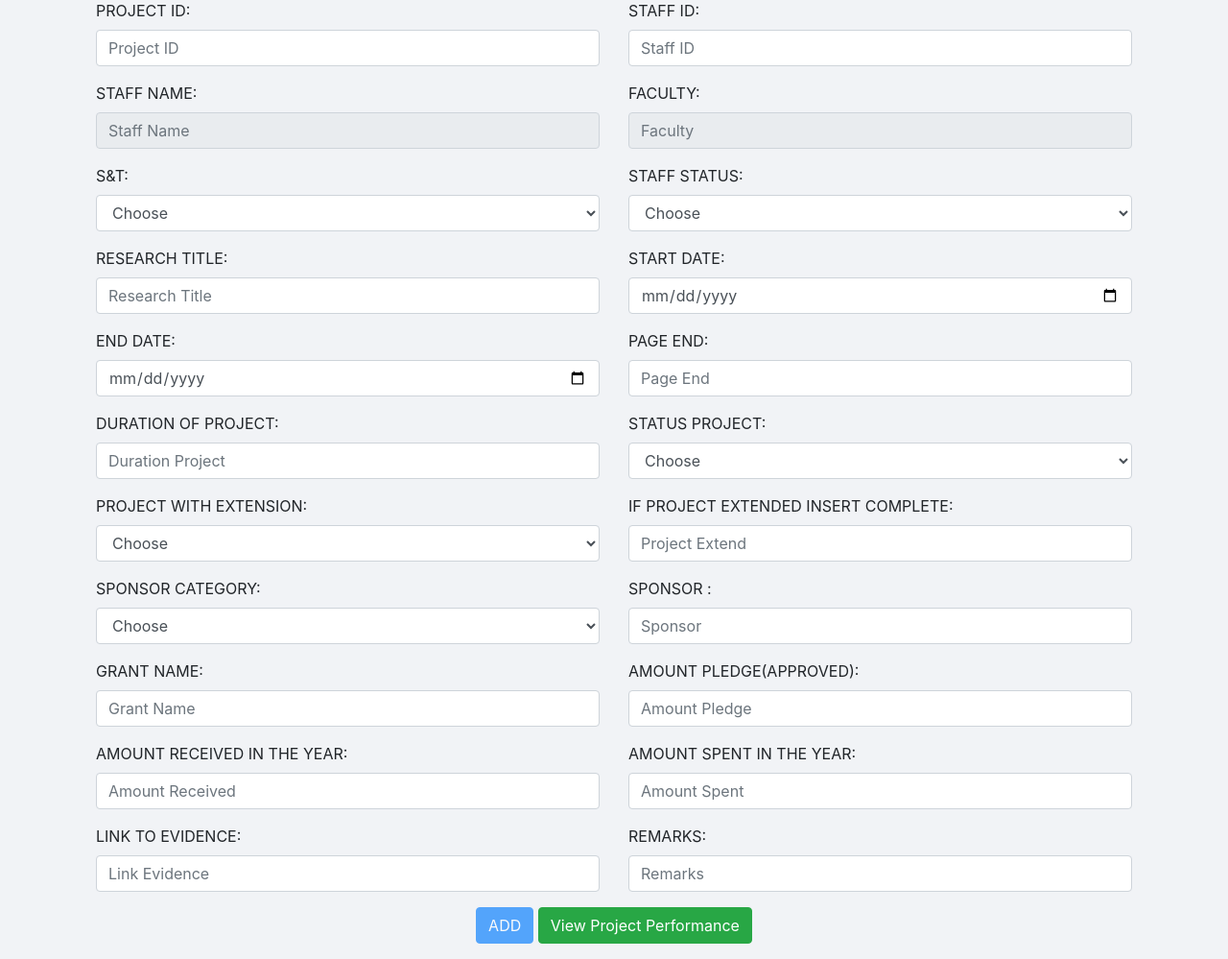
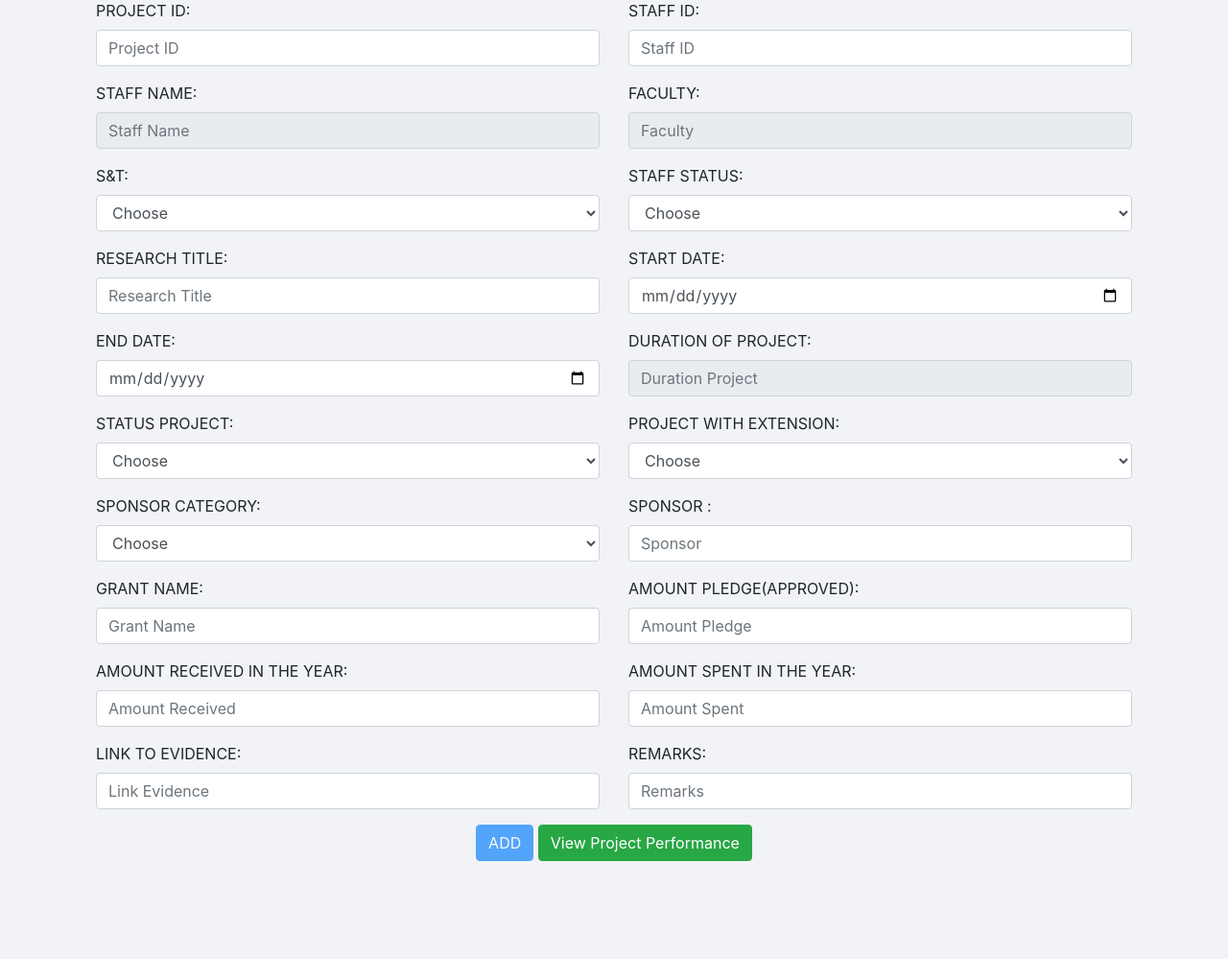
Before and after one commit to queain27/KiasExpert, a PHP site: page /pages/sectionC/addprojectperformance.php in a window 1280 px wide. Shown: the part 90-1089 px from the top of the page at 96% size. After the commit the page ends 987 px from the top, so only its background shows below. Run offline with PHP 8.4, Linux system fonts and the light colour scheme; a user stored in the database is signed in; some libraries are stand-ins or nearby versions; some web fonts are replaced.

Commit message:
fix page

```diff
--- a/pages/SectionC/Research_Project.php
+++ b/pages/SectionC/Research_Project.php
@@ -88,7 +88,6 @@ include "../examples/config.php";
                     <th style="text-align: center">Research Title</th>
                     <th style="text-align: center">Start Date</th>
                     <th style="text-align: center">End Date</th>
-                    <th style="text-align: center">Page End</th>
                     <th style="text-align: center">Duration Project (Month)</th>
                     <th style="text-align: center">Status Project</th>
                     <th style="text-align: center">Project Extension</th>
@@ -144,7 +143,6 @@ include "../examples/config.php";
                 <td style="text-align: center"><?php echo $row['research_title']; ?></td>
                 <td style="text-align: center"><?php echo $row['start_date']; ?></td>
                 <td style="text-align: center"><?php echo $row['end_date']; ?></td>
-                <td style="text-align: center"><?php echo $row['page_end']; ?></td>
                 <td style="text-align: center"><?php echo $row['duration_project']; ?></td>
                 <td style="text-align: center"><?php echo $row['status_project']; ?></td>
                 <td style="text-align: center"><?php echo $row['project_extension']; ?></td>
@@ -202,7 +200,6 @@ include "../examples/config.php";
                     <th style="text-align: center">Research Title</th>
                     <th style="text-align: center">Start Date</th>
                     <th style="text-align: center">End Date</th>
-                    <th style="text-align: center">Page End</th>
                     <th style="text-align: center">Duration Project (Month)</th>
                     <th style="text-align: center">Status Project</th>
                     <th style="text-align: center">Project Extension</th>
--- a/pages/SectionC/addprojectperformance.php
+++ b/pages/SectionC/addprojectperformance.php
@@ -21,7 +21,6 @@ if(isset($_POST ['submit']))
     $research_title = $_POST['research_title'];
     $start_date = $_POST['start_date'];
     $end_date = $_POST['end_date'];
-    $page_end = $_POST['page_end'];
     $duration_project = $_POST['duration_project'];
     $status_project = $_POST['status_project'];
     $project_extension = $_POST['project_extension'];
@@ -56,14 +55,14 @@ if(isset($_POST ['submit']))
 
         if ($check_duplicate_result->num_rows == 0) {
             // No duplicates, proceed with the insertion
-            $insert_sql = $conn->prepare("INSERT INTO `research_project` (`project_id`, `staff_id`, `staff_name`, `faculty`, `st`, `staff_status`, `research_title`, `start_date`, `end_date`, `page_end`, `duration_project`, `status_project`, `project_extension`, `project_extend`, `sponsor_cat`, `sponsor`, `grant_name`, `amt_pledge`, `amt_rec`, `amt_spent`, `link_evidence`, `remarks`)
-            VALUES (?, ?, ?, ?, ?, ?, ?, ?, ?, ?, ?, ?, ?, ?, ?, ?, ?, ?, ?, ?, ?, ?)");
+            $insert_sql = $conn->prepare("INSERT INTO `research_project` (`project_id`, `staff_id`, `staff_name`, `faculty`, `st`, `staff_status`, `research_title`, `start_date`, `end_date`, `duration_project`, `status_project`, `project_extension`, `project_extend`, `sponsor_cat`, `sponsor`, `grant_name`, `amt_pledge`, `amt_rec`, `amt_spent`, `link_evidence`, `remarks`)
+            VALUES (?, ?, ?, ?, ?, ?, ?, ?, ?, ?, ?, ?, ?, ?, ?, ?, ?, ?, ?, ?, ?)");
             if ($insert_sql === false) {
                 die("Prepare failed: " . $conn->error);
             }
-            $insert_sql->bind_param('iisssssssiissssssiiiss',
+            $insert_sql->bind_param('iisssssssissssssiiiss',
                 $project_id, $staff_id, $staff_name, $faculty, $st, $staff_status, $research_title,
-                $start_date, $end_date, $page_end, $duration_project, $status_project, $project_extension,
+                $start_date, $end_date, $duration_project, $status_project, $project_extension,
                 $project_extend, $sponsor_cat, $sponsor, $grant_name, $amt_pledge, $amt_rec, $amt_spent,
                 $link_evidence, $remarks
             );
@@ -106,7 +105,11 @@ if(isset($_POST ['submit']))
   <link rel="stylesheet" href="../../css/navbar.css">
   <link rel="shortcut icon" href="../../images/Logo2.png" type="image/x-icon">
   <script src="https://ajax.googleapis.com/ajax/libs/jquery/3.5.1/jquery.min.js"></script>
-
+  <style>
+        .hidden {
+            display: none;
+        }
+    </style>
   <script>
 $(document).ready(function() {
     $('input[name="staff_id"]').on('change', function() {
@@ -151,6 +154,51 @@ $(document).ready(function() {
     if (!$('input[name="staff_id"]').val()) {
         $('button[name="submit"]').prop('disabled', true);
     }
+
+
+    // Function to manage visibility of project extend field based on statusDropdown value
+    function manageProjectExtendFieldVisibility() {
+        var statusDropdownValue = $('#statusDropdown').val();
+        if (statusDropdownValue === 'YES') {
+            $('#projectextendField').removeClass('hidden');
+        } else {
+            $('#projectextendField').addClass('hidden');
+        }
+    }
+
+    // Initial check to set visibility based on the current value of statusDropdown
+    manageProjectExtendFieldVisibility();
+
+    // Listen for changes to the status dropdown to update visibility dynamically
+    $('#statusDropdown').on('change', manageProjectExtendFieldVisibility);
+
+    // Date Period Calculation
+    const startDateInput = document.getElementById('start_date');
+    const endDateInput = document.getElementById('end_date');
+    const durationProjectInput = document.getElementById('duration_project');
+
+    function calculatePeriod() {
+        const startDate = new Date(startDateInput.value);
+        const endDate = new Date(endDateInput.value);
+
+        if (startDate && endDate && startDate <= endDate) {
+            const startYear = startDate.getFullYear();
+            const startMonth = startDate.getMonth();
+            const endYear = endDate.getFullYear();
+            const endMonth = endDate.getMonth();
+
+            // Calculate the total months difference
+            const monthsDiff = (endYear - startYear) * 12 + (endMonth - startMonth);
+
+            // Set the value in the input field
+            durationProjectInput.value = `${monthsDiff} months`;
+        } else {
+            durationProjectInput.value = '';
+        }
+    }
+
+    startDateInput.addEventListener('change', calculatePeriod);
+    endDateInput.addEventListener('change', calculatePeriod);
 });
 </script>
 
@@ -214,19 +262,16 @@ $(document).ready(function() {
           </div>
           <div class="col-md-6 mb-3">
             <label class="form-label">START DATE:</label>
-            <input type="date" class="form-control" name="start_date" placeholder="Start Date" required>
+            <input type="date" class="form-control" id="start_date" name="start_date" placeholder="Start Date" required>
           </div>
           <div class="col-md-6 mb-3">
             <label class="form-label">END DATE:</label>
-            <input type="date" class="form-control" name="end_date" placeholder="End Date" required>
+            <input type="date" class="form-control" id="end_date"  name="end_date" placeholder="End Date" required>
           </div>
-          <div class="col-md-6 mb-3">
-            <label class="form-label">PAGE END:</label>
-            <input type="text" class="form-control" name="page_end" placeholder="Page End"required>
-          </div>
+
           <div class="col-md-6 mb-3">
             <label class="form-label">DURATION OF PROJECT:</label>
-            <input type="text" class="form-control" name="duration_project" placeholder="Duration Project" required>
+            <input type="text" class="form-control" id="duration_project" name="duration_project" placeholder="Duration Project" readonly required>
           </div>
           <div class="col-md-6 mb-3">
             <label class="form-label">STATUS PROJECT:</label>
@@ -238,16 +283,16 @@ $(document).ready(function() {
           </div>
           <div class="col-md-6 mb-3">
             <label class="form-label">PROJECT WITH EXTENSION:</label>
-            <select class="form-control" name="project_extension" required>
+            <select class="form-control" id="statusDropdown" name="project_extension" required>
               <option value="" disabled selected>Choose</option>
               <option value="YES">YES</option>
               <option value="NO">NO</option>
             </select>
           </div>
 
-          <div class="col-md-6 mb-3">
+          <div class="col-md-6 mb-3"  id="projectextendField">
             <label class="form-label">IF PROJECT EXTENDED INSERT COMPLETE:</label>
-            <input type="text" class="form-control" name="project_extend" placeholder="Project Extend" required>
+            <input type="text" class="form-control" name="project_extend" placeholder="Project Extend">
           </div>
           <div class="col-md-6 mb-3">
             <label class="form-label">SPONSOR CATEGORY:</label>
@@ -271,21 +316,21 @@ $(document).ready(function() {
 
           <div class="col-md-6 mb-3">
             <label class="form-label">AMOUNT PLEDGE(APPROVED):</label>
-            <input type="text" class="form-control" name="amt_pledge" placeholder="Amount Pledge" required>
+            <input type="text" class="form-control" name="amt_pledge" placeholder="Amount Pledge" >
           </div>
 
           <div class="col-md-6 mb-3">
             <label class="form-label">AMOUNT RECEIVED IN THE YEAR:</label>
-            <input type="text" class="form-control" name="amt_rec" placeholder="Amount Received" required>
+            <input type="text" class="form-control" name="amt_rec" placeholder="Amount Received" >
           </div>
           <div class="col-md-6 mb-3">
             <label class="form-label">AMOUNT SPENT IN THE YEAR:</label>
-            <input type="text" class="form-control" name="amt_spent" placeholder="Amount Spent" required>
+            <input type="text" class="form-control" name="amt_spent" placeholder="Amount Spent" >
           </div>
 
           <div class="col-md-6 mb-3">
             <label class="form-label">LINK TO EVIDENCE:</label>
-            <input type="text" class="form-control" name="link_evidence" placeholder="Link Evidence" required>
+            <input type="text" class="form-control" name="link_evidence" placeholder="Link Evidence">
           </div>
 
           <!--Remarks-->
```
Also changed, not shown: pages/SectionC/editresearchproject.php (+71 -21 lines).
